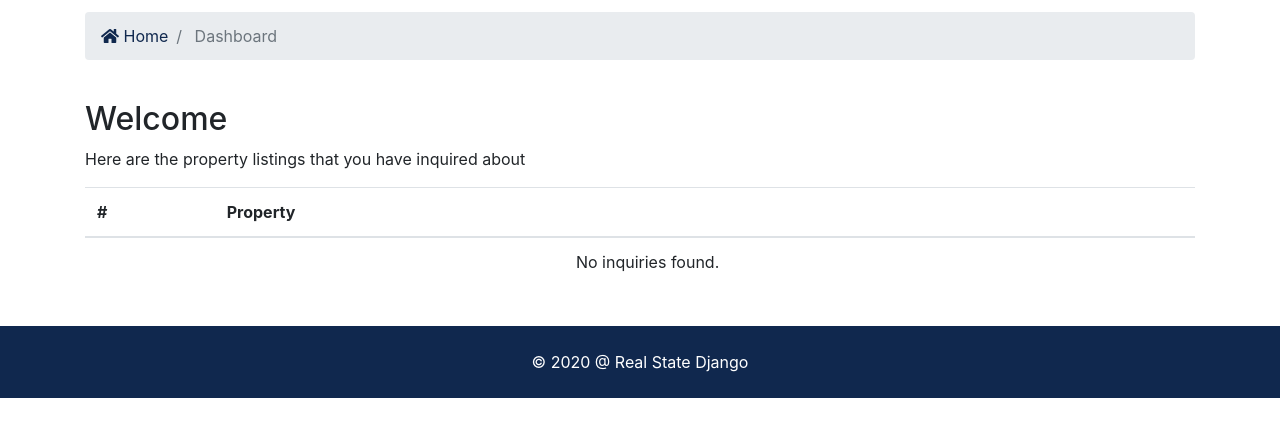
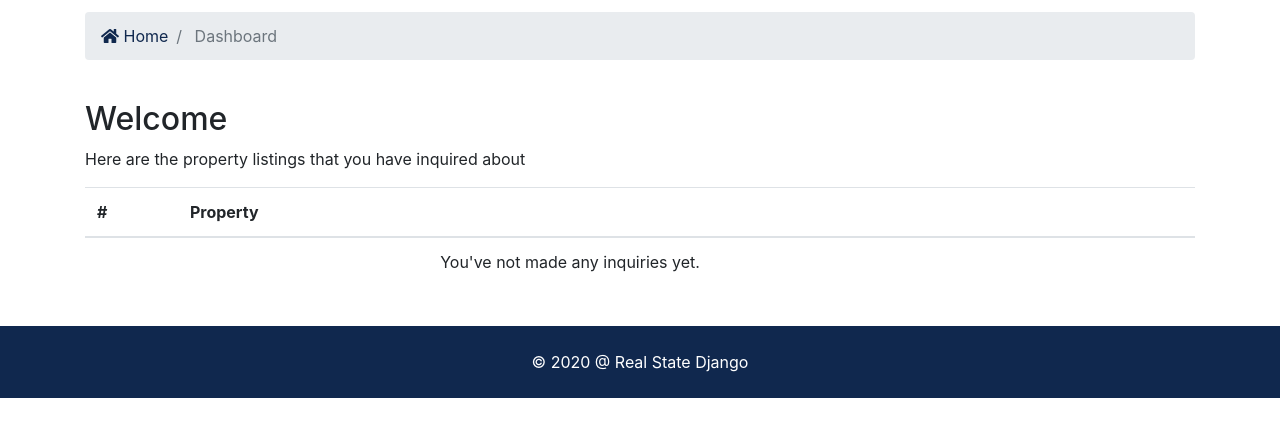
Before and after one commit to basantabaruwal/real_estate_django, a Django app: page /auth/dashboard in a window 1280 px wide. Shown: the part 349-786 px from the top of the page. Run offline with Django 3.2, Linux system fonts and the light colour scheme; data that the repository does not hold is empty; some libraries are stand-ins or nearby versions.

Commit message:
Dashboard Dynamic Made

```diff
--- a/accounts/views.py
+++ b/accounts/views.py
@@ -96,7 +96,7 @@ def logout(request):
 
 
 def dashboard(request):
-    user_inquiries = Contact.objects.filter(user_id=request.user.id)
+    user_inquiries = Contact.objects.order_by('-contact_date').filter(user_id=request.user.id)
     data = {
         'inquiries': user_inquiries
     }
--- a/real_state_django/templates/auth/dashboard.html
+++ b/real_state_django/templates/auth/dashboard.html
@@ -61,7 +61,7 @@
                         <tr>
                             <td></td>
                             <td></td>
-                            <td>No inquiries found.</td>
+                            <td>You've not made any inquiries yet.</td>
                         </tr>
                         {% endfor %}
                     </tbody>
```
